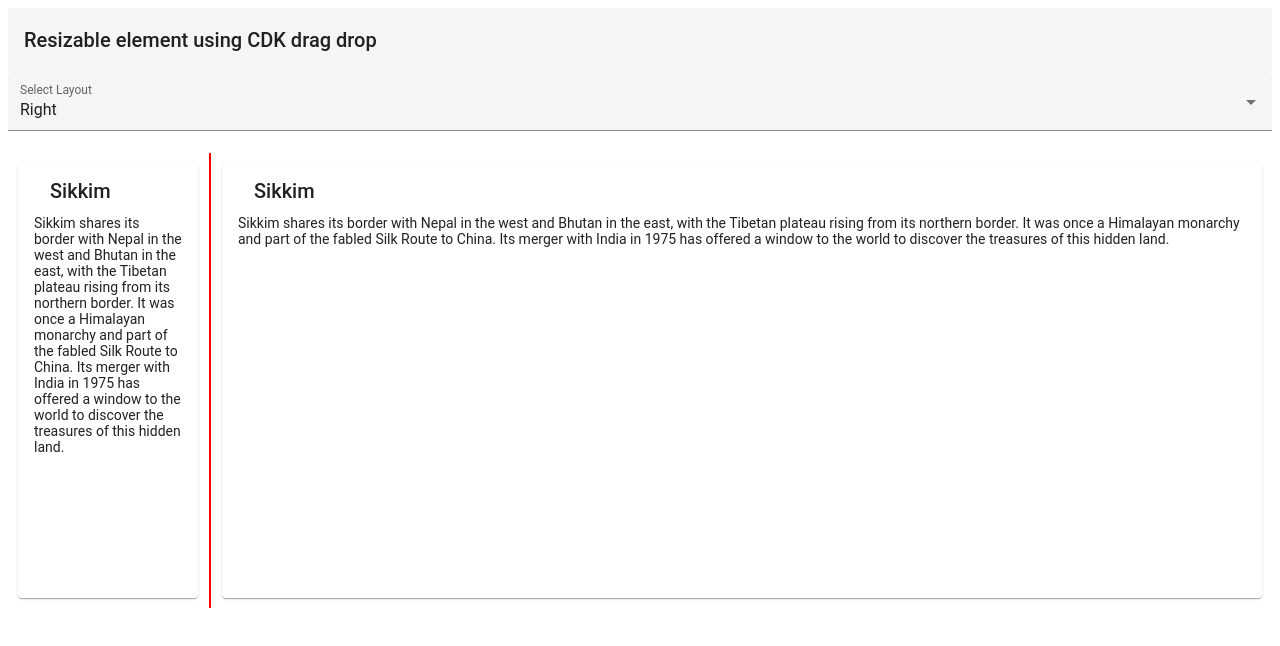
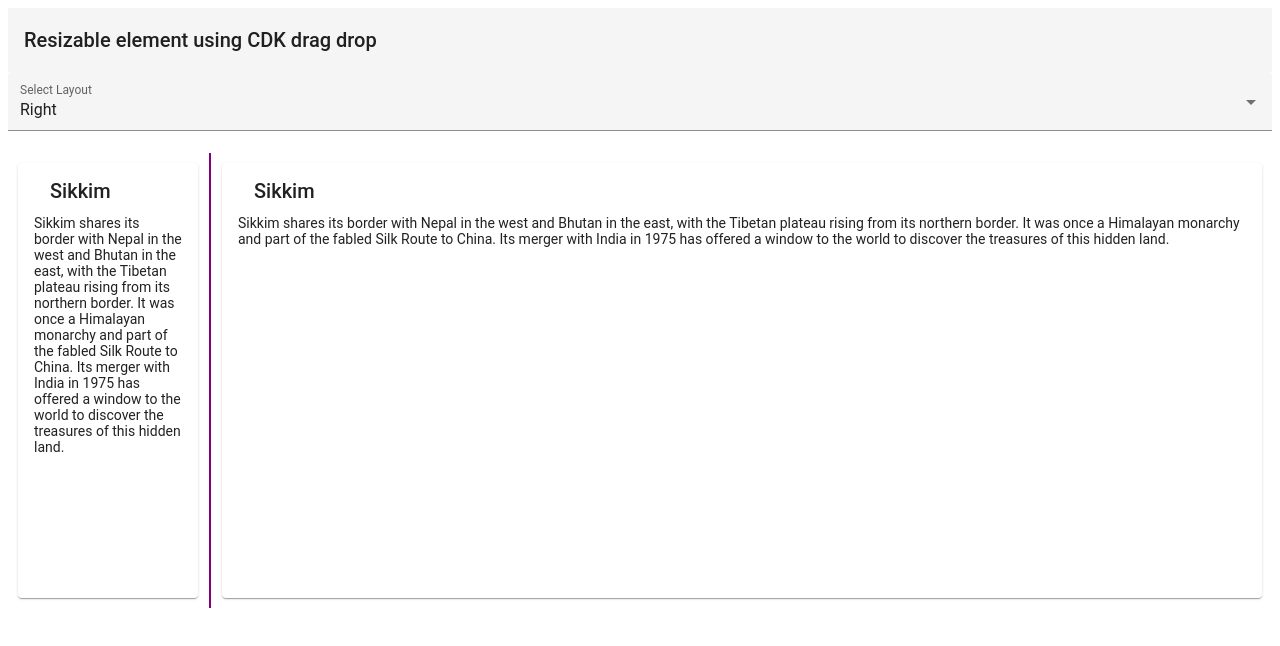
Before and after one commit to BarathC/angular-resizableusingdragdrop, an Angular app: page / in a window 1280 px wide. Shown: the top 646 px of the page. Built offline with nearby package versions, Linux system fonts and the light colour scheme.

Commit message:
2 files modified

```diff
--- a/src/app/app-resizable/app-resizable.component.css
+++ b/src/app/app-resizable/app-resizable.component.css
@@ -41,7 +41,7 @@
 
 .im-tm-tl-verticalsplitter {
     grid-area: splitter;
-     background: red;
+     background: purple;
     transform: translate3d(0, 0, 0) !important;
     width: 2px;
     height: 100%;
@@ -54,7 +54,7 @@
 
 .im-tm-tl-horizontalsplitter {
    grid-area: splitter;
-     background: red;
+     background: purple;
     transform: translate3d(0, 0, 0) !important;
     height: 2px;
     cursor: row-resize;
--- a/src/app/app-resizable/app-resizable.component.ts
+++ b/src/app/app-resizable/app-resizable.component.ts
@@ -31,7 +31,7 @@ export class AppResizableComponent implements OnInit {
     private oSplitterPosition: any = {
       nInitialPosition: 200,
       nMaxPosition: 400,
-      nMinPosition: 100
+      nMinPosition: 150
     }
 
     public ngOnInit(): void {
```
